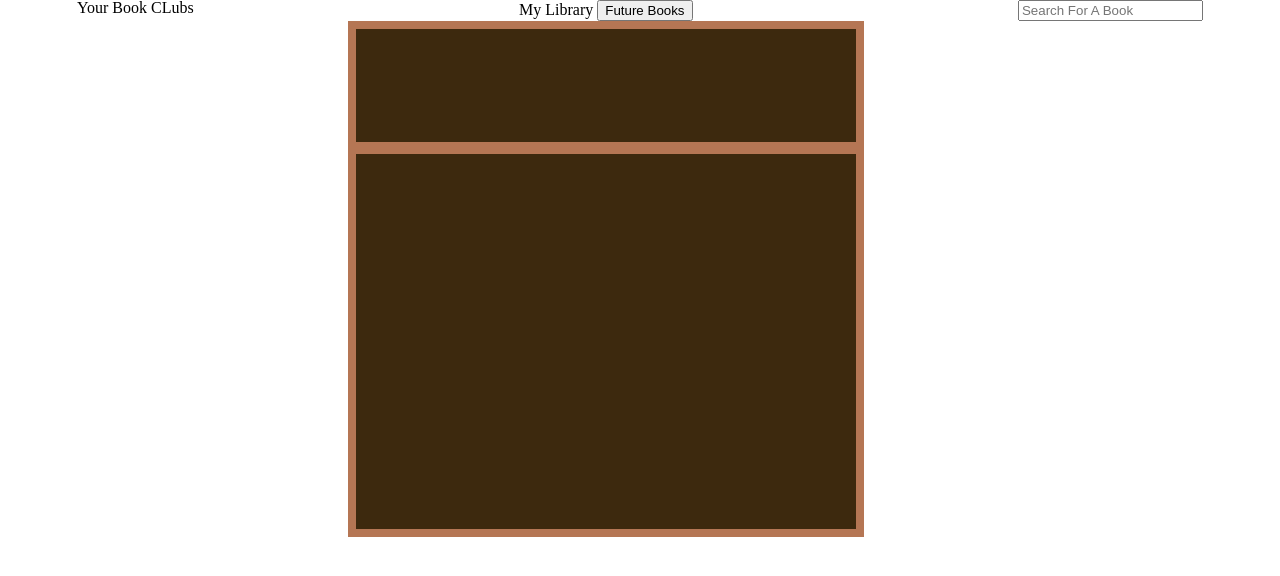
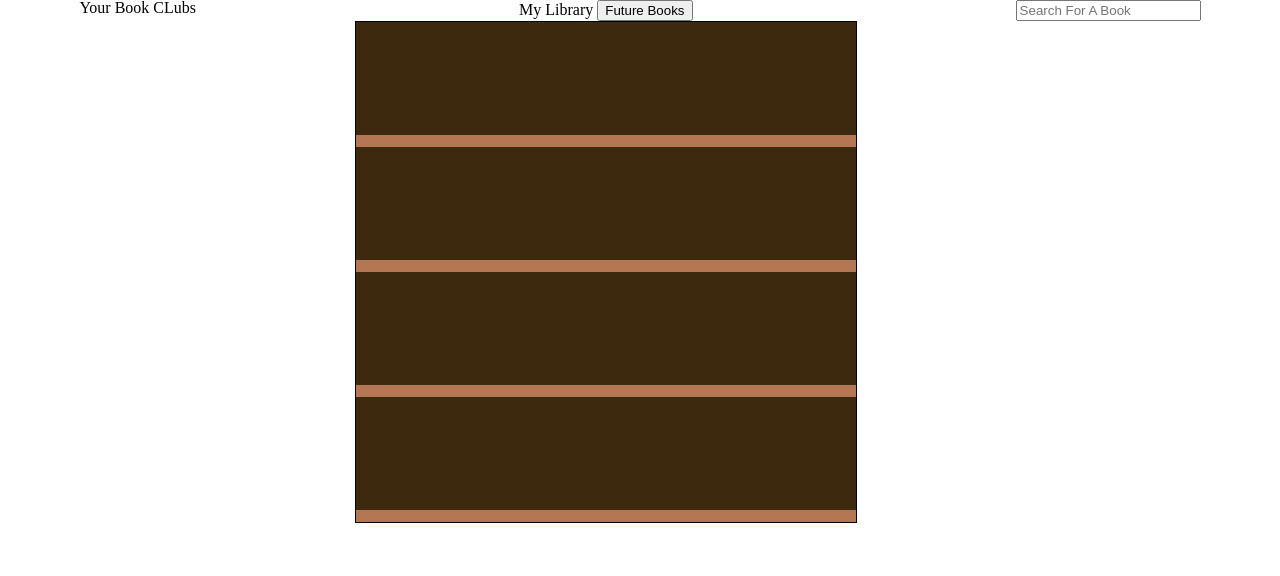
Before and after one commit to Dwire/good_reads_and_bad_reads_too_front, a React (Create React App) app: page /users in a window 1280 px wide. Shown: the top 576 px of the page. Built offline with nearby package versions, Linux system fonts and the light colour scheme.

Commit message:
Sloppy code but working render on bookshelf

```diff
--- a/src/containers/UserBooks.js
+++ b/src/containers/UserBooks.js
@@ -13,10 +13,38 @@ class UserBooks extends Component {
     this.setState({ownedBook: !this.state.ownedBook})
   }
 
-  renderBookSvgs = () => {
+  renderBookSvgs = (bookList) => {
+    // const bookList = this.state.ownedBook ? this.props.readBooks :  this.props.readingList
+    // if (bookList.length){
+      const bookRow =  bookList.map(book => <RenderUserBookSvg key={book.id} book={book} />)
+      return <div className='bookShelfContainer'>
+              {bookRow}
+            </div>
+    // }else{
+    //   return <div className='bookShelfContainer'>
+    //         </div>
+    // }
+    // debugger
+  }
+
+  createBookShelfContatiner = () => {
     const bookList = this.state.ownedBook ? this.props.readBooks :  this.props.readingList
-    return bookList.map(book => <RenderUserBookSvg key={book.id} book={book} />)
-  }
+
+    const bookRowDivs = []
+
+    let rowCount = 0
+    let startSlice = 0
+    let endSlice = 16
+    // debugger
+    while (startSlice < bookList.length || rowCount < 4){
+      bookRowDivs.push(this.renderBookSvgs(bookList.slice(startSlice, endSlice)))
+      rowCount += 1
+      startSlice += 16
+      endSlice += 16
+    }
+      return bookRowDivs
+    }
+
 
   render() {
    console.log(this.props);
@@ -24,9 +52,7 @@ class UserBooks extends Component {
       <div>
         <h1>{this.state.ownedBook ? "My Library" : "Reading List"}  <button onClick={this.handleClick} >{this.state.ownedBook ? "Future Books" : "Owned Books"}</button></h1>
         <div id='bookDiv' className='classic-shelf'>
-          <div className='bookShelfContainer'>
-            {this.renderBookSvgs()}
-          </div>
+          {this.createBookShelfContatiner()}
         </div>
       </div>
     );
--- a/src/styles/BookShelf2.css
+++ b/src/styles/BookShelf2.css
@@ -1,6 +1,6 @@
 #bookDiv {
   display: grid;
-/*   border: 1px solid black; */
+  border: 1px solid black;
   padding: 0px;
   grid-template-columns: 1fr;
   grid-template-rows: 25% 25% 25% 25%;
@@ -16,12 +16,12 @@
   order: 0;
 }
 
-.classic-shelf {
+/* .classic-shelf {
   border: 8px solid #B57654;
   background-color: #3D290E;
   padding: 0px 5px;
   order: 0;
-}
+} */
 
 .modern-shelf {
   border-bottom: 15px solid #1D1E21;
```
